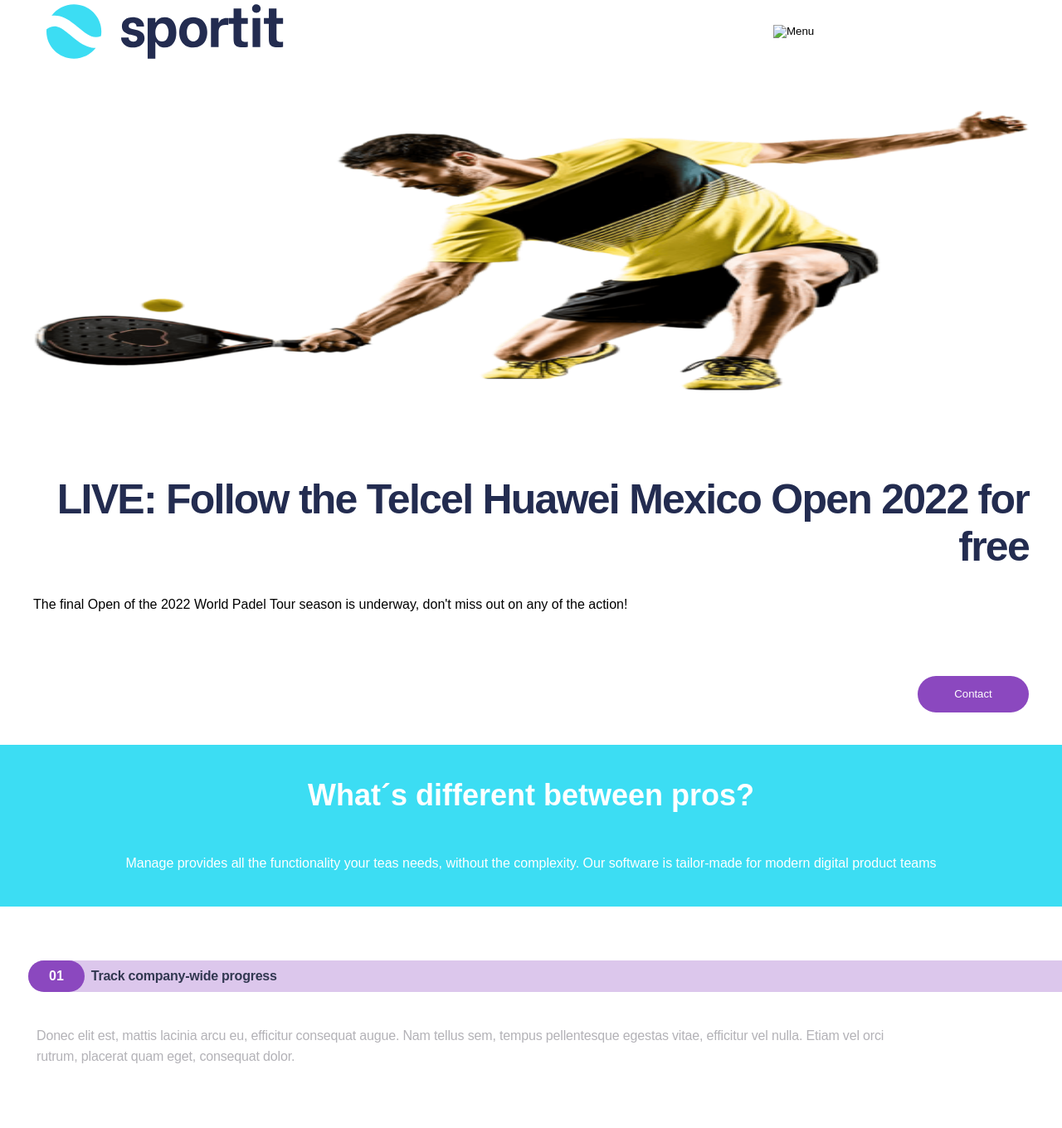
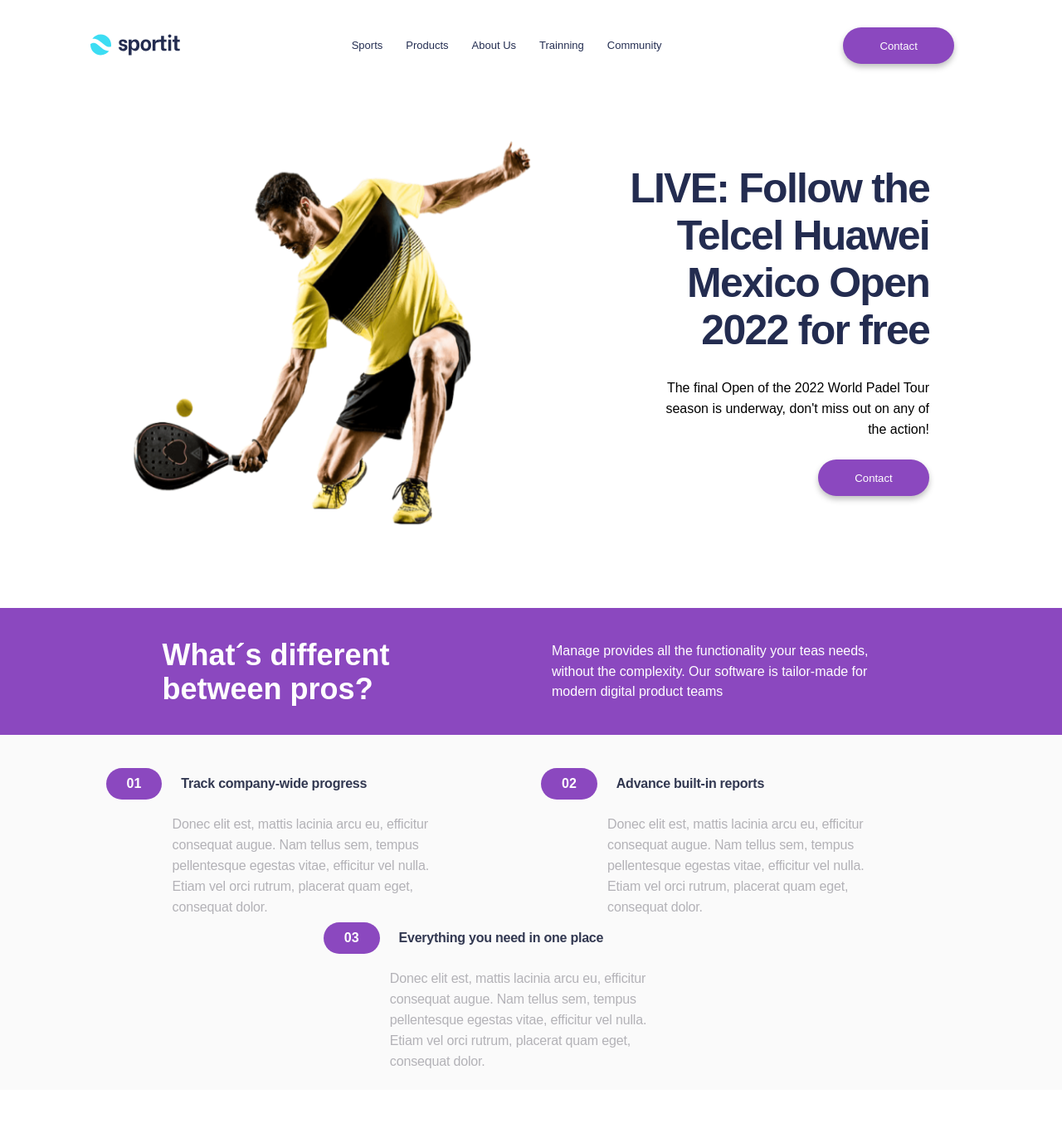
Before and after one commit to lorena90davila/examen-practico-final-FE1, a plain HTML site: page index.html in a window 1280 px wide. Shown: the part 32-1392 px from the top of the page at 83% size. Drawn offline with Linux system fonts and the light colour scheme.

Commit message:
añadir algunas media queries para desktop

```diff
--- a/index.html
+++ b/index.html
@@ -11,31 +11,44 @@
       media="screen"
       href="styles/styles.css"
     />
-    <link rel="preconnect" href="https://fonts.googleapis.com" />
-    <link rel="preconnect" href="https://fonts.gstatic.com" crossorigin />
     <link
       href="https://fonts.googleapis.com/css2?family=Roboto&display=swap"
       rel="stylesheet"
     />
-    <script src="main.js"></script>
+    <script>
+      function showMore() {
+        document.querySelector('#oculto').style.display = 'block';
+      }
+    </script>
   </head>
   <body>
     <header>
       <nav>
-        <img class="logo" src="./imagenes/logo.svg" alt="Sportit logo" />
+        <a class="logo" href="">
+          <img src="./imagenes/logo.svg" alt="Sportit logo" />
+        </a>
+        <ul type="none" class="">
+          <li><a href="#">Sports</a></li>
+          <li><a href="#">Products</a></li>
+          <li><a href="#">About Us</a></li>
+          <li><a href="#">Trainning</a></li>
+          <li><a href="#">Community</a></li>
+        </ul>
+
         <button class="menu">
           <img src="./imagenes/icon-hamburger.svg" alt="Menu" />
         </button>
+        <button class="boton-morado boton-nav">Contact</button>
       </nav>
     </header>
     <main>
       <div class="contenedor-intro">
         <img src="./imagenes/padel-intro.png" alt="Jugador de Padel" />
-        <section class="seccion-header">
-          <h1 class="frase-encabezado">
+        <section class="seccion-titular">
+          <h1 class="frase-titular">
             LIVE: Follow the Telcel Huawei Mexico Open 2022 for free
           </h1>
-          <p class="descripcion-encabezado">
+          <p class="descripcion-titular">
             The final Open of the 2022 World Padel Tour season is underway,
             don't miss out on any of the action!
           </p>
@@ -63,7 +76,7 @@
           </p>
         </article>
 
-        <article>
+        <article id="oculto">
           <div class="ventaja-encabezado">
             <p>02</p>
             <p>Advance built-in reports</p>
@@ -75,7 +88,7 @@
           </p>
         </article>
 
-        <article>
+        <article id="oculto">
           <div class="ventaja-encabezado">
             <p>03</p>
             <p>Everything you need in one place</p>
@@ -90,6 +103,7 @@
       <section class="mejores-del-mes">
         <h2>Best of the month</h2>
 
+        <div class="contenedor-articulos">
           <article class="visible">
             <div class="contenido-articulo">
               <img src="./imagenes/avatar-sanyo.png" alt="Lebron Avatar" />
@@ -97,7 +111,8 @@
               <p>
                 Etiam fermentum, nulla eget gravida cursus, purus lectus feugiat
                 mauris, ut suscipit massa ipsum eu neque. Orci varius natoque
-              penatibus et magnis dis parturient montes, nascetur ridiculus mus.
+                penatibus et magnis dis parturient montes, nascetur ridiculus
+                mus.
               </p>
             </div>
           </article>
@@ -109,7 +124,8 @@
               <p>
                 Etiam fermentum, nulla eget gravida cursus, purus lectus feugiat
                 mauris, ut suscipit massa ipsum eu neque. Orci varius natoque
-              penatibus et magnis dis parturient montes, nascetur ridiculus mus.
+                penatibus et magnis dis parturient montes, nascetur ridiculus
+                mus.
               </p>
             </div>
           </article>
@@ -121,12 +137,14 @@
               <p>
                 Etiam fermentum, nulla eget gravida cursus, purus lectus feugiat
                 mauris, ut suscipit massa ipsum eu neque. Orci varius natoque
-              penatibus et magnis dis parturient montes, nascetur ridiculus mus.
+                penatibus et magnis dis parturient montes, nascetur ridiculus
+                mus.
               </p>
             </div>
           </article>
+        </div>
 
-        <button class="boton-morado">More</button>
+        <button class="boton-morado" onClick="showMore">More</button>
       </section>
       <section class="mejores-equipos">
         <h2>Get to know the best teams of the year</h2>
--- a/styles/styles.css
+++ b/styles/styles.css
@@ -10,16 +10,27 @@ html {
 }
 
 header nav {
-  margin-top: 4rem;
   position: sticky;
   z-index: 10;
   background-color: #ffffff;
   left: 5.6rem;
   width: 76.6%;
-  height: 60px;
+  min-height: 60px;
   display: flex;
   align-items: center;
   justify-content: space-between;
+}
+
+header nav ul {
+  display: none;
+}
+
+header nav button:last-child {
+  display: none;
+}
+
+nav li a:hover {
+  opacity: 0.6;
 }
 
 .menu {
@@ -30,7 +41,7 @@ header nav {
 }
 
 .menu img {
-  height: 60px;
+  min-height: 60px;
 }
 
 .logo {
@@ -45,11 +56,11 @@ header nav {
 
 .contenedor-intro img {
   width: 100%;
-  height: 341.533px;
+  height: auto;
   display: flex;
 }
 
-.seccion-header {
+.seccion-titular {
   margin-top: 10rem;
   padding-bottom: 3.9rem;
   display: flex;
@@ -59,7 +70,7 @@ header nav {
   gap: 2.8rem;
 }
 
-.frase-encabezado {
+.frase-titular {
   color: #232c50;
   text-align: right;
   font-size: 5rem;
@@ -69,16 +80,15 @@ header nav {
   letter-spacing: -1.75px;
 }
 
-.descripcion-encabezado {
+.descripcion-titular {
   color: #000000;
   font-size: 1.6rem;
   font-style: normal;
   font-weight: 500;
   line-height: 157.1%; /* 26.013px */
   height: 71px;
-  flex-direction: column;
-  justify-content: center;
-  align-self: stretch;
+  text-align: right;
+  padding-left: 6.25%;
 }
 
 .boton-morado {
@@ -131,6 +141,7 @@ header nav {
 }
 
 .ventajas {
+  width: 100%;
   padding-top: 6.5rem;
   padding-left: 34px;
   display: flex;
@@ -210,6 +221,10 @@ header nav {
   font-weight: 700;
   line-height: 156.6%; /* 61.41px */
   letter-spacing: -0.392px;
+}
+
+.mejores-del-mes div article:not(:first-child) {
+  display: none;
 }
 
 .mejores-del-mes article {
@@ -356,10 +371,6 @@ footer nav ul {
   line-height: normal;
 }
 
-.columna-navegacion li a:hover {
-  text-decoration: underline;
-}
-
 .redes-sociales {
   display: flex;
   height: 42.054px;
@@ -396,3 +407,135 @@ footer p {
   font-weight: 500;
   line-height: normal;
 }
+
+/* Media queries */
+
+@media (min-width: 1280px) {
+  header nav {
+    /* margin-top: 4rem; */
+    left: 0;
+    width: 98.4%;
+    min-height: 174px;
+    display: flex;
+    align-items: center;
+    justify-content: space-around;
+  }
+
+  .menu {
+    display: none;
+  }
+
+  header nav button:last-child {
+    display: block;
+  }
+
+  header nav ul {
+    display: flex;
+    justify-content: center;
+    align-items: center;
+    gap: 2.8rem;
+  }
+
+  header nav ul li a {
+    color: #242e52;
+    font-size: 1.3rem;
+    font-style: normal;
+    font-weight: 500;
+    line-height: 176.1%; /* 22.893px */
+    text-decoration: none;
+  }
+
+  .logo {
+    width: 7.6%;
+    height: auto;
+  }
+
+  .boton-morado {
+    width: 134px;
+    height: 44px;
+    background: #8b48bf;
+    box-shadow: 0px 4px 7px 0px rgba(0, 0, 0, 0.25);
+  }
+
+  .contenedor-intro {
+    display: flex;
+    flex-direction: row;
+    padding: 0 12.5% 0;
+    margin-top: 3.26vh; /* 8.6rem; */
+    justify-content: center;
+    gap: 9.26%;
+  }
+
+  .contenedor-intro img {
+    width: 50%;
+  }
+
+  .seccion-titular {
+    width: 41.67%;
+    margin-top: 3.1rem;
+  }
+
+  .descripcion-titular {
+  padding-left: 16%;
+  }
+
+  .diferencias-pros {
+    padding: 2.78% 15.28%;
+    flex-direction: row;
+    margin-top: 95.93px;
+    background-color: #8B48BF;
+  }
+
+  .diferencias-pros h2, .diferencias-pros p {
+    width: 50%;
+  }
+
+  .ventajas {
+    flex-direction: row;
+    justify-content: center;
+    flex-wrap: wrap;
+    width: 100%;
+    background-color: #FAFAFA;
+    height: 428px;
+    padding: 4rem 0;
+    gap: 2.4rem;
+  }
+
+  .ventaja-encabezado {
+    background-color: transparent;
+    gap: 2.3rem;
+  }
+
+  .ventajas article {
+    width: 39.1%;
+    height: 162px;
+    gap: 1.8rem;
+  }
+
+  .ventaja-descripcion {
+    padding: 0 0 0 16%;
+  }
+
+  .mejores-del-mes {
+    margin-top: 9.7rem;
+  }
+
+  .mejores-del-mes>div {
+    display: flex;
+    justify-content: center;
+  }
+
+  .mejores-del-mes div article {
+    flex-direction: column;
+    align-items: center;
+    width: 31%;
+  }
+
+  .mejores-del-mes div article:not(:first-child) {
+    display: block;
+  }
+
+  .mejores-equipos {
+    margin-top: 180px;
+  }
+}
```
Lines whose indentation alone changed are shown as unchanged.
